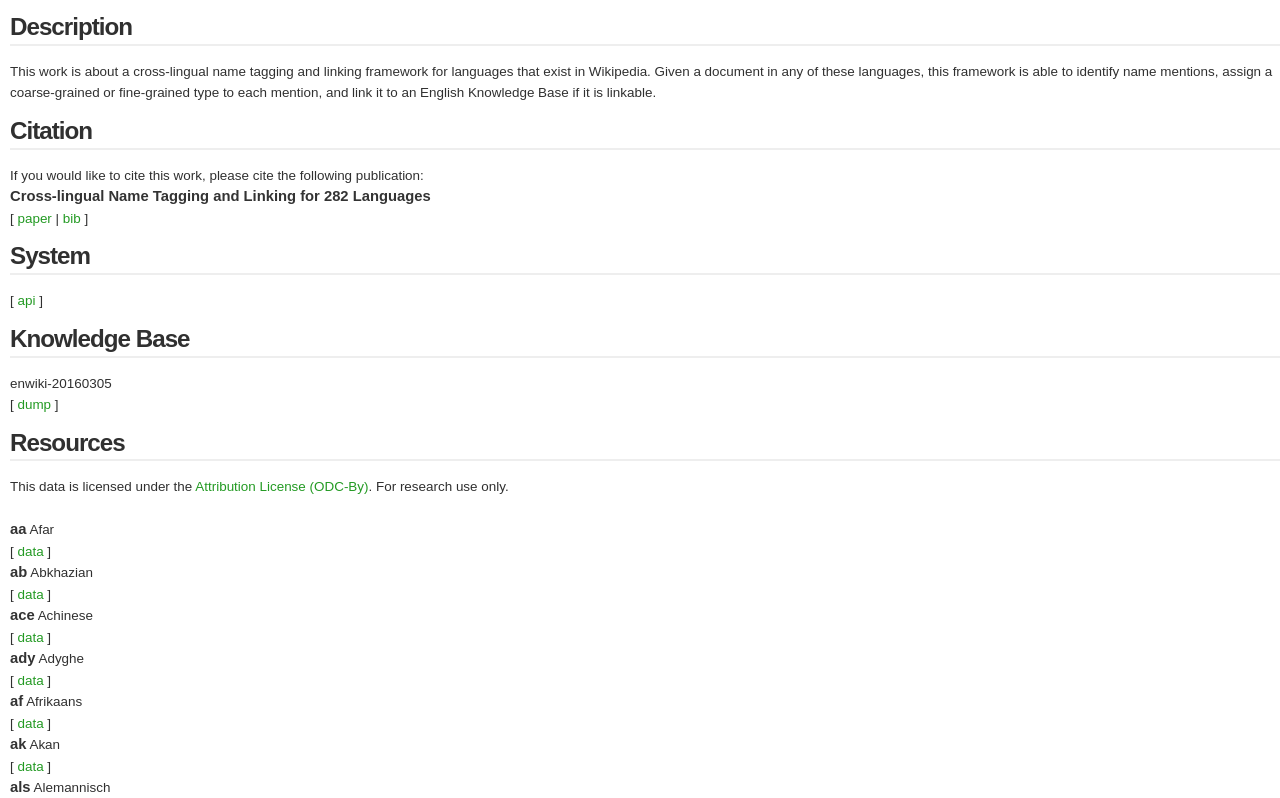
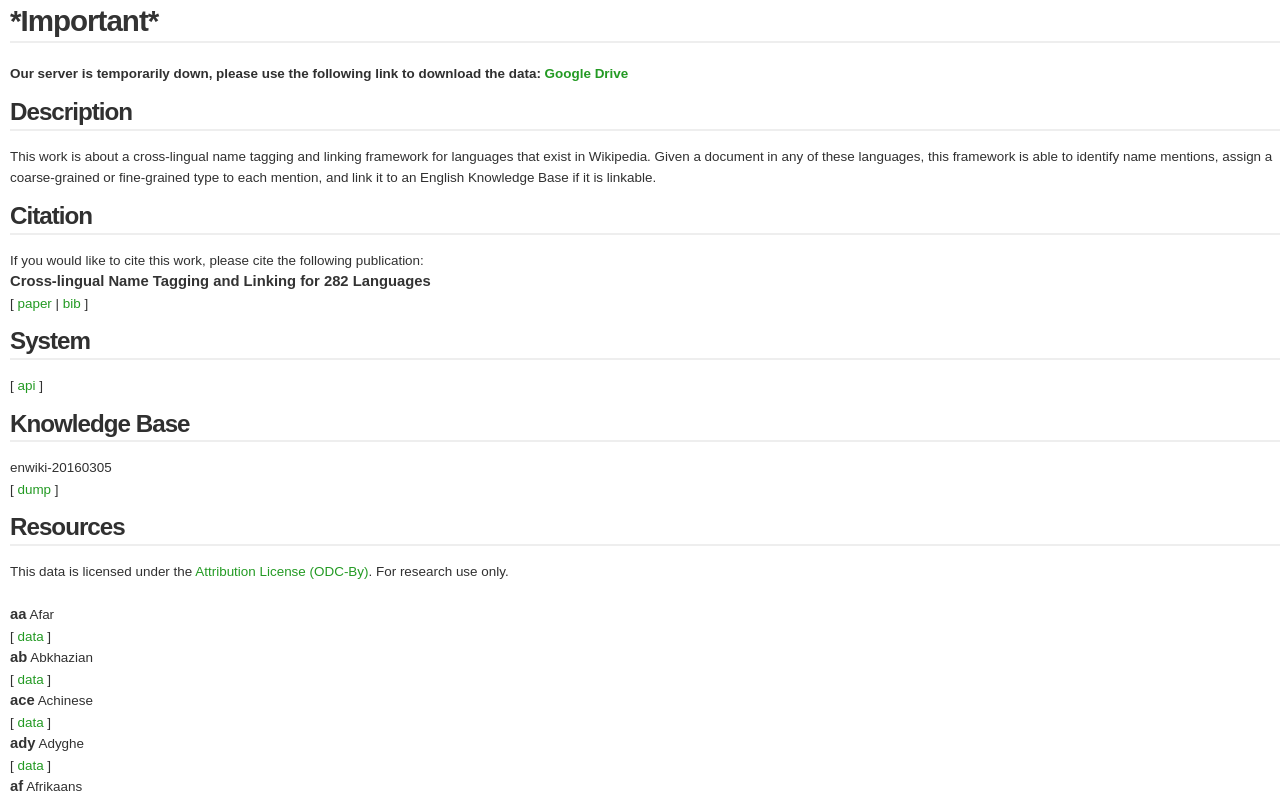
Before and after one commit to ELISA-IE/elisa-ie.github.io, a plain HTML site: page wikiann/index.html in a window 1280 px wide. Shown: the top 798 px of the page. Drawn offline with Linux system fonts and the light colour scheme.

Commit message:
update link

```diff
--- a/wikiann/index.html
+++ b/wikiann/index.html
@@ -32,6 +32,10 @@
 </style>
 	</head>
 <body>
+
+<h2>*Important*</h2>
+<b>Our server is temporarily down, please use the following link to download the data: <a href="https://drive.google.com/drive/folders/1cr109tcUMZ5iCCL5VD5xImSu-rmp-lpX?usp=sharing">Google Drive</a></b>
+
 
 <h3>Description</h3>
 This work is about a cross-lingual name tagging and linking framework for languages that exist in Wikipedia. Given a document in any of these languages, this framework is able to identify name mentions, assign a coarse-grained or fine-grained type to each mention, and link it to an English Knowledge Base if it is linkable. <br>
```
